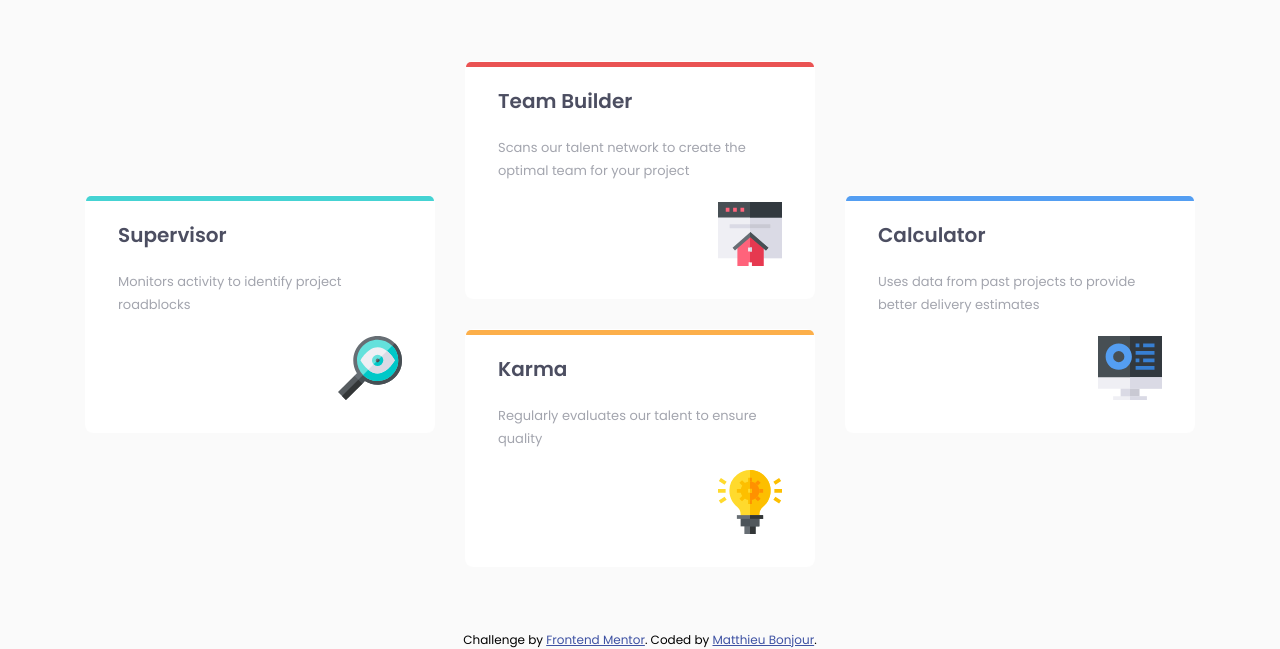
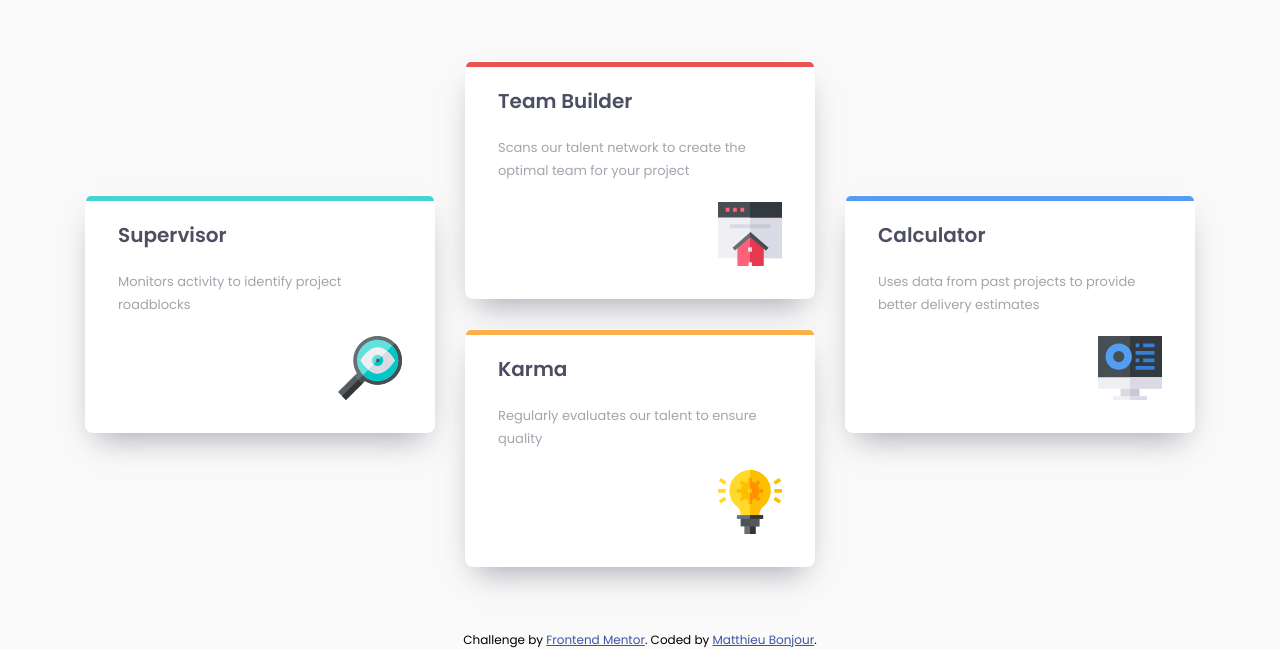
Before and after one commit to Matthieu83600/four-card-feature-section, a plain HTML site: page index.html in a window 1280 px wide. Shown: the part 263-912 px from the top of the page. Drawn offline with Linux system fonts and the light colour scheme.

Commit message:
fix: box-shadow card

```diff
--- a/style.css
+++ b/style.css
@@ -72,6 +72,7 @@ body {
   background: var(--white);
   border-radius: 0.5rem;
   border: 0.0625rem solid rgba(255, 255, 255, 0.2);
+  box-shadow: 0 0.9375rem 1.875rem -0.6875rem rgba(76, 78, 97, 0.5);
   padding: 1.5rem 2rem 2rem 2rem;
   position: relative;
 }
```
